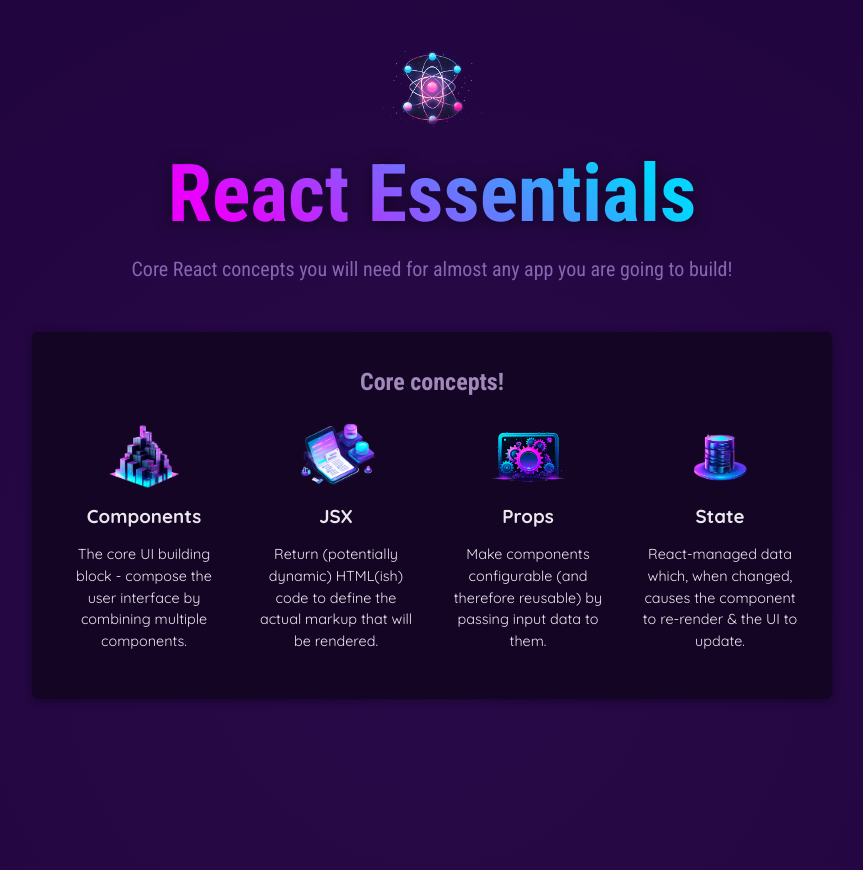
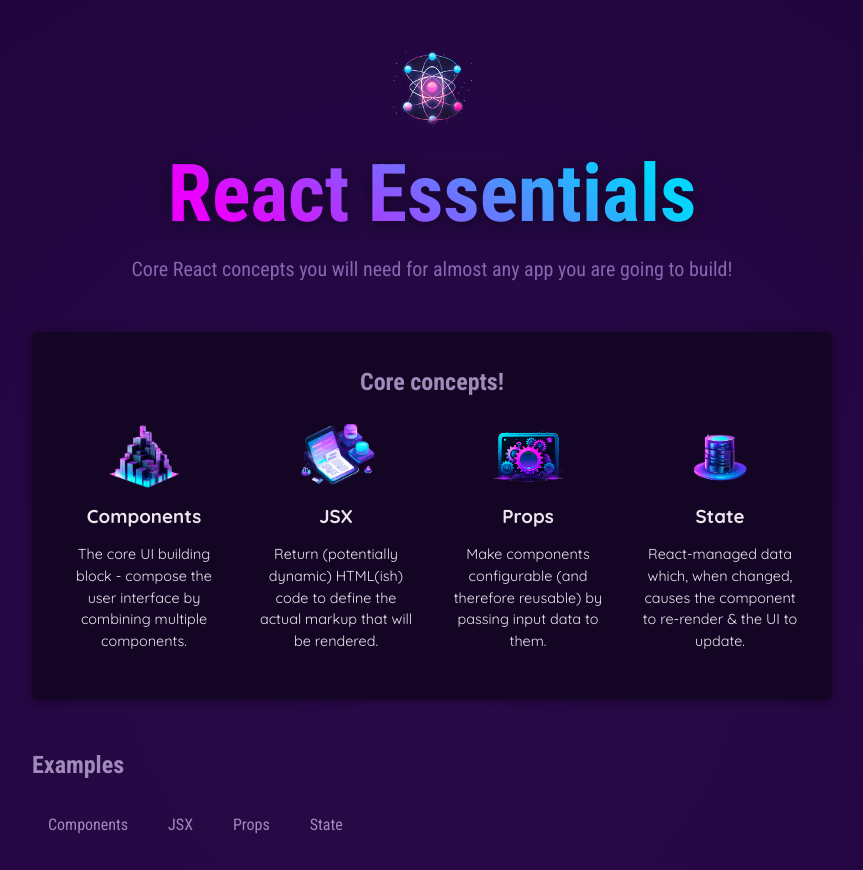
Before and after one commit to Loginofff/React-essentials, a React (Vite) app: page / in a window 1280 px wide. Shown: the top 870 px of the page, without its empty margins (208-1071 px from the left). Built offline with nearby package versions, Linux system fonts and the light colour scheme.

Commit message:
button and children

```diff
--- a/src/App.jsx
+++ b/src/App.jsx
@@ -1,6 +1,7 @@
 import { CORE_CONCEPTS } from "./data";
-import Header from "../src/components/Header";
-import CoreConcept from "./components/CoreConcept";
+import Header from "../src/components/Header/Header";
+import CoreConcept from "./components/CoreConcept/CoreConcept";
+import TabButton from "./components/TabButton/TabButton";
 
 function App() {
   return (
@@ -16,6 +17,15 @@
             <CoreConcept {...CORE_CONCEPTS[3]} />
           </ul>
         </section>
+        <section id="examples">
+          <h2>Examples</h2>
+          <menu>
+            <TabButton>Components</TabButton>
+            <TabButton>JSX</TabButton>
+            <TabButton>Props</TabButton>
+            <TabButton>State</TabButton>
+          </menu>
+        </section>
       </main>
     </div>
   );
--- /dev/null
+++ b/src/components/CoreConcept/CoreConcept.css
@@ -0,0 +1,34 @@
+#core-concepts {
+    padding: 2rem;
+    border-radius: 6px;
+    background-color: #140524;
+    box-shadow: 0 2px 8px rgba(0, 0, 0, 0.4);
+  }
+  #core-concepts ul {
+    list-style: none;
+    padding: 0;
+    margin: 0;
+    display: flex;
+    gap: 2rem;
+    flex-wrap: wrap;
+    justify-content: center;
+  }
+
+  #core-concepts li {
+    width: 10rem;
+    text-align: center;
+  }
+
+  #core-concepts li img {
+    height: 4rem;
+    width: 6rem;
+    object-fit: cover;
+  }
+
+  #core-concepts li h3 {
+    margin: 0.5rem 0;
+  }
+
+  #core-concepts li p {
+    font-size: 0.9rem;
+  }
--- a/src/components/CoreConcept.jsx
+++ b/src/components/CoreConcept/CoreConcept.jsx
@@ -1,3 +1,5 @@
+import './CoreConcept.css';
+
 export default function CoreConcept({ image, title, description }) {
   return (
     <li>
--- /dev/null
+++ b/src/components/Header/Header.css
@@ -0,0 +1,27 @@
+header {
+    text-align: center;
+    margin: 3rem 0;
+  }
+
+  header img {
+    height: 5rem;
+    width: 10rem;
+    object-fit: cover;
+  }
+
+  header h1 {
+    margin: 0;
+    font-family: "Roboto Condensed", sans-serif;
+    font-size: 5rem;
+    background: linear-gradient(40deg, #ea00ff, #ea00ff, #03d5ff, #03d5ff);
+    -webkit-background-clip: text;
+    -webkit-text-fill-color: transparent;
+    filter: drop-shadow(0 2px 8px rgba(0, 0, 0, 0.5));
+  }
+
+  header p {
+    margin: 0;
+    font-size: 1.25rem;
+    color: #8964b0;
+    font-family: "Roboto Condensed", sans-serif;
+  }
--- a/src/components/Header.jsx
+++ b/src/components/Header/Header.jsx
@@ -1,4 +1,5 @@
-import reactImg from "../assets/react-core-concepts.png";
+import reactImg from "./../../assets/react-core-concepts.png";
+import './Header.css';
 
 const reactDescriptions = ["Fundamental", "Crucial", "Core"];
 
--- /dev/null
+++ b/src/components/TabButton/TabButton.jsx
@@ -0,0 +1,7 @@
+export default function TabButton({ children }) {
+  return (
+    <li>
+      <button>{children}</button>
+    </li>
+  );
+}
--- a/src/index.css
+++ b/src/index.css
@@ -19,45 +19,10 @@
   min-height: 80rem;
 }
 
-header {
-  text-align: center;
-  margin: 3rem 0;
-}
-
-header img {
-  height: 5rem;
-  width: 10rem;
-  object-fit: cover;
-}
-
-header h1 {
-  margin: 0;
-  font-family: "Roboto Condensed", sans-serif;
-  font-size: 5rem;
-  background: linear-gradient(40deg, #ea00ff, #ea00ff, #03d5ff, #03d5ff);
-  -webkit-background-clip: text;
-  -webkit-text-fill-color: transparent;
-  filter: drop-shadow(0 2px 8px rgba(0, 0, 0, 0.5));
-}
-
-header p {
-  margin: 0;
-  font-size: 1.25rem;
-  color: #8964b0;
-  font-family: "Roboto Condensed", sans-serif;
-}
-
 main {
   width: 90%;
   max-width: 50rem;
   margin: auto;
-}
-
-#core-concepts {
-  padding: 2rem;
-  border-radius: 6px;
-  background-color: #140524;
-  box-shadow: 0 2px 8px rgba(0, 0, 0, 0.4);
 }
 
 main h2 {
@@ -65,35 +30,6 @@
   font-family: "Roboto Condensed", sans-serif;
   margin: 0 0 1.5rem 0;
   color: #a18aba;
-}
-
-#core-concepts ul {
-  list-style: none;
-  padding: 0;
-  margin: 0;
-  display: flex;
-  gap: 2rem;
-  flex-wrap: wrap;
-  justify-content: center;
-}
-
-#core-concepts li {
-  width: 10rem;
-  text-align: center;
-}
-
-#core-concepts li img {
-  height: 4rem;
-  width: 6rem;
-  object-fit: cover;
-}
-
-#core-concepts li h3 {
-  margin: 0.5rem 0;
-}
-
-#core-concepts li p {
-  font-size: 0.9rem;
 }
 
 #examples {
```
